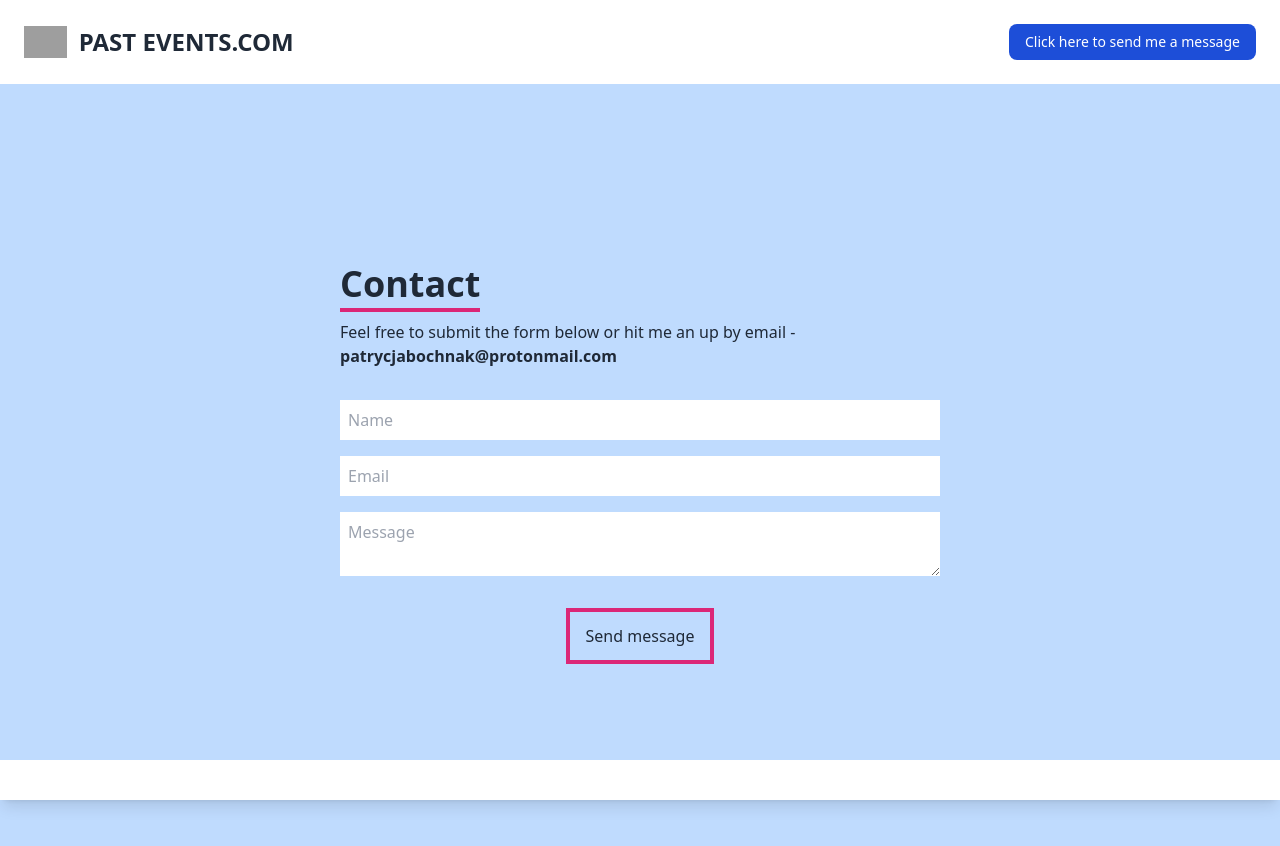
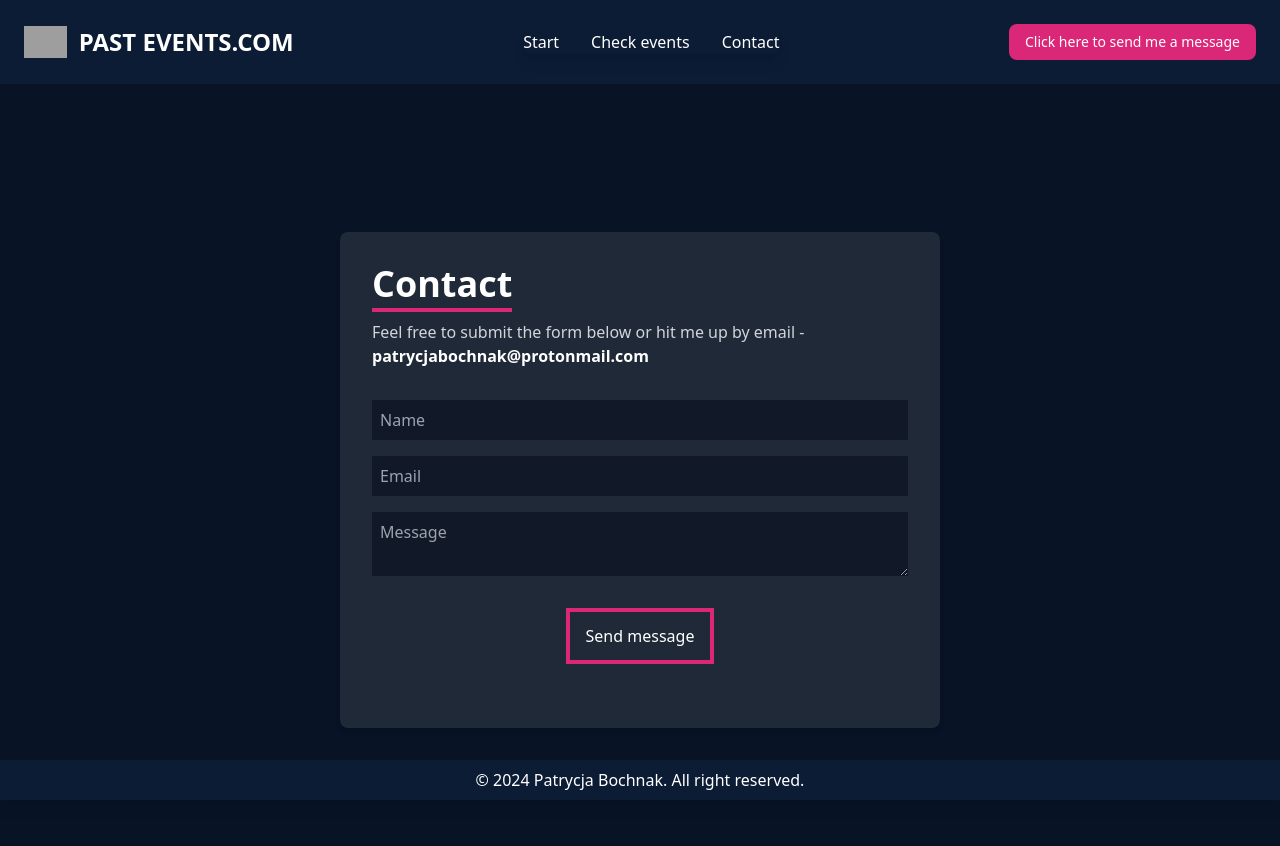
Before and after one commit to PatrycjaBochnak/What-happened-that-day, a React (Create React App) app: page /message in a window 1280 px wide. Shown: the top 846 px of the page. Built offline with nearby package versions, Linux system fonts and the light colour scheme; grey boxes are pictures that could not be loaded.

Commit message:
update view

```diff
--- a/src/components/Footer.jsx
+++ b/src/components/Footer.jsx
@@ -4,7 +4,7 @@ const Footer = () => {
   const currentYear = new Date().getFullYear();
   return (
     <footer
-      className="fixed w-full bottom-0 bg-white border-gray-200 dark:bg-gray-900 shadow-lg text-white h-10 text-center
+      className="fixed w-full bottom-0 border-gray-200 bg-[#0c1c35] shadow-lg text-white h-10 text-center
   flex justify-center items-center"
     >
       &copy; {currentYear} Patrycja Bochnak. All right reserved.
--- a/src/components/Nav.jsx
+++ b/src/components/Nav.jsx
@@ -10,7 +10,7 @@ const Nav = () => {
   };
 
   return (
-    <nav className="bg-white border-gray-200 dark:bg-gray-900">
+    <nav className="bg-[#0c1c35] border-gray-700">
       <div className="max-w-screen-xl flex flex-wrap items-center justify-between mx-auto p-6">
         {/* Logo */}
         <a href="/" className="flex items-center space-x-3">
@@ -19,17 +19,17 @@ const Nav = () => {
             className="h-8"
             alt="PAST EVENTS Logo"
           />
-          <span className="self-center text-2xl font-semibold whitespace-nowrap dark:text-white">
+          <span className="self-center text-2xl font-semibold whitespace-nowrap text-white">
             PAST EVENTS.COM
           </span>
         </a>
 
         {/* Right side - button and hamburger */}
         <div className="flex md:order-2 space-x-3">
-          <Link to="/message"> {/* Używamy Link do przekierowania */}
+          <Link to="/message">
             <button
               type="button"
-              className="text-white bg-blue-700 hover:bg-blue-800 focus:ring-4 focus:outline-none focus:ring-blue-300 font-medium rounded-lg text-sm px-4 py-2 text-center dark:bg-blue-600 dark:hover:bg-blue-700 dark:focus:ring-blue-800"
+              className="text-white bg-pink-600 hover:bg-pink-700 focus:ring-4 focus:outline-none focus:ring-pink-300 font-medium rounded-lg text-sm px-4 py-2 text-center transition duration-300"
             >
               Click here to send me a message
             </button>
@@ -37,14 +37,14 @@ const Nav = () => {
           <button
             data-collapse-toggle="navbar-cta"
             type="button"
-            className="inline-flex items-center p-2 w-10 h-10 justify-center text-sm text-gray-500 rounded-lg md:hidden hover:bg-gray-100 focus:outline-none focus:ring-2 focus:ring-gray-200 dark:text-gray-400 dark:hover:bg-gray-700 dark:focus:ring-gray-600"
+            className="inline-flex items-center p-2 w-10 h-10 justify-center text-sm text-gray-500 rounded-lg md:hidden hover:bg-gray-700 focus:outline-none focus:ring-2 focus:ring-gray-600"
             aria-controls="navbar-cta"
             aria-expanded="false"
             onClick={toggleNavbar}
           >
             <span className="sr-only">Open main menu</span>
             <svg
-              className="w-5 h-5"
+              className="w-5 h-5 text-white"
               xmlns="http://www.w3.org/2000/svg"
               fill="none"
               viewBox="0 0 17 14"
@@ -67,26 +67,26 @@ const Nav = () => {
           }`}
           id="navbar-cta"
         >
-          <ul className="flex flex-col font-medium p-4 md:p-0 mt-4 border border-gray-100 rounded-lg bg-gray-50 md:space-x-8 md:flex-row md:mt-0 md:border-0 md:bg-white dark:bg-gray-800 md:dark:bg-gray-900 dark:border-gray-700">
+          <ul className="flex flex-col font-medium p-4 md:p-0 mt-4 border border-gray-700 rounded-lg md:space-x-8 md:flex-row md:mt-0 md:border-0 bg-[#0c1c35] shadow-lg">
             <li>
               <ButtonsMenu
                 source="welcome"
                 linkName="Start"
-                className="block py-2 px-3 md:p-0 text-white bg-blue-700 rounded md:bg-transparent md:text-blue-700 md:dark:text-blue-500"
+                className="block py-2 px-3 text-white bg-blue-700 rounded md:bg-transparent md:text-blue-700"
               />
             </li>
             <li>
               <ButtonsMenu
                 source="events"
                 linkName="Check events"
-                className="block py-2 px-3 md:p-0 text-gray-900 rounded hover:bg-gray-100 md:hover:bg-transparent md:hover:text-blue-700 md:dark:hover:text-blue-500 dark:text-white dark:hover:bg-gray-700 dark:hover:text-white md:dark:hover:bg-transparent dark:border-gray-700"
+                className="block py-2 px-3 text-white hover:bg-gray-700 md:hover:bg-transparent md:hover:text-blue-700"
               />
             </li>
             <li>
               <ButtonsMenu
                 source="contact"
                 linkName="Contact"
-                className="block py-2 px-3 md:p-0 text-gray-900 rounded hover:bg-gray-100 md:hover:bg-transparent md:hover:text-blue-700 md:dark:hover:text-blue-500 dark:text-white dark:hover:bg-gray-700 dark:hover:text-white md:dark:hover:bg-transparent dark:border-gray-700"
+                className="block py-2 px-3 text-white hover:bg-gray-700 md:hover:bg-transparent md:hover:text-blue-700"
               />
             </li>
           </ul>
--- a/src/pages/Events.jsx
+++ b/src/pages/Events.jsx
@@ -10,14 +10,17 @@ const Events = ({ sr }) => {
   return (
     <div
       id="events"
-      className="min-h-screen bg-blue-200 flex flex-col items-center justify-center px-4"
+      className="min-h-screen bg-[#081325] text-white flex flex-col items-center justify-center px-4"
     >
-      <h5 id="text" className="text-3xl mt-24 font-bold text-gray-800 mb-4">
+      <h5
+        id="text"
+        className="text-3xl mt-24 font-bold border-b-4 border-pink-600 mb-6"
+      >
         Events from the past
       </h5>
       <div
         id="content"
-        className="w-full max-w-2xl bg-white p-6 rounded-lg shadow-lg"
+        className="w-full max-w-2xl bg-gray-800 p-6 rounded-lg shadow-lg"
       >
         <Searcher />
       </div>
--- a/src/pages/MessagePage.jsx
+++ b/src/pages/MessagePage.jsx
@@ -2,51 +2,50 @@ import React from "react";
 
 const MessagePage = () => {
   return (
-    <div className="min-h-screen flex items-center justify-center">
+    <div className="min-h-screen bg-[#081325] text-white flex items-center justify-center px-4">
       <form
         method="POST"
         action="https://getform.io/f/lbkmlljb"
-        className="flex flex-col max-w-[600px] w-full"
+        className="flex flex-col max-w-[600px] w-full bg-gray-800 p-8 rounded-lg shadow-md"
       >
         <div className="pb-8">
           <div
             id="text"
-            className="text-4xl font-bold inline border-b-4 border-pink-600 text-gray"
+            className="text-4xl font-bold inline border-b-4 border-pink-600"
           >
             Contact
           </div>
-          <p id="content" className="text-gray pt-4">
-            Feel free to submit the form below or hit me an up by email -{" "}
-            <span id="content" className="font-bold">
+          <p id="content" className="pt-4 text-gray-300">
+            Feel free to submit the form below or hit me up by email -{" "}
+            <span id="content" className="font-bold text-white">
               patrycjabochnak@protonmail.com
             </span>
           </p>
         </div>
         <input
           id="content-2"
-          className="p-2 bg-[#00000]"
+          className="p-2 bg-gray-900 text-white placeholder-gray-400"
           type="text"
           placeholder="Name"
           name="name"
-        ></input>
+        />
         <input
           id="content-2"
-          className="my-4 p-2 bg-[#00000]"
+          className="my-4 p-2 bg-gray-900 text-white placeholder-gray-400"
           type="email"
           placeholder="Email"
           name="email"
-        ></input>
+        />
         <textarea
           id="content-2"
-          className="p-2 bg-[#00000]"
-          type="text"
+          className="p-2 bg-gray-900 text-white placeholder-gray-400"
           cols="10"
           placeholder="Message"
           name="message"
-        ></textarea>
+        />
         <button
           id="content-2"
-          className="text-gray border-4 border-pink-600 hover:bg-pink-600 hover:border-pink-600 px-4 py-3 my-8 mx-auto flex items-center duration-300"
+          className="text-white border-4 border-pink-600 hover:bg-pink-600 hover:border-pink-600 px-4 py-3 my-8 mx-auto flex items-center duration-300"
         >
           Send message
         </button>
--- a/src/pages/Welcome.jsx
+++ b/src/pages/Welcome.jsx
@@ -3,31 +3,33 @@ import React, { useEffect } from "react";
 export const Welcome = ({ sr }) => {
   useEffect(() => {
     sr.reveal("#text", { origin: "top" });
+    sr.reveal("#text-2", { delay: 1000, origin: "top" });
     sr.reveal("#content", { delay: 1400, origin: "bottom" });
   }, [sr]);
 
   return (
     <div
       id="welcome"
-      className="min-h-screen bg-blue-200 flex flex-col items-center justify-center px-4"
+      className="min-h-screen bg-[#081325] text-white flex flex-col items-center justify-center px-4"
     >
-      <div id="text" className="text-center">
-        <h3 className="text-4xl font-bold text-gray-800">
-          What happened on that day
+      <div className="text-center">
+        <h3
+          id="text"
+          className="text-4xl font-bold border-b-4 border-pink-600 inline-block"
+        >
+          What Happened on That Day
         </h3>
-        <h4 className="text-2xl font-medium text-gray-600 mt-2">
+        <h4 id="text-2" className="text-2xl font-medium text-pink-300 mt-2">
           in the past?
         </h4>
       </div>
-      <div id="content" className="mt-8 max-w-2xl text-center text-gray-700">
-        <p className="leading-relaxed text-lg">
+      <div id="content" className="mt-8 max-w-2xl text-center text-gray-300  leading-relaxed text-lg">
           Welcome to our historical exploration platform! We leverage the power
           of technology to connect you with the past. By utilizing your
           computer's local date, we search for historical events that occurred
           on this day in previous years. This way, you can learn about the
           significant moments that shaped history, all while enjoying the
           convenience of modern technology.
-        </p>
       </div>
     </div>
   );
```
Also changed, not shown: src/pages/Contact.jsx (+15 -9 lines).
